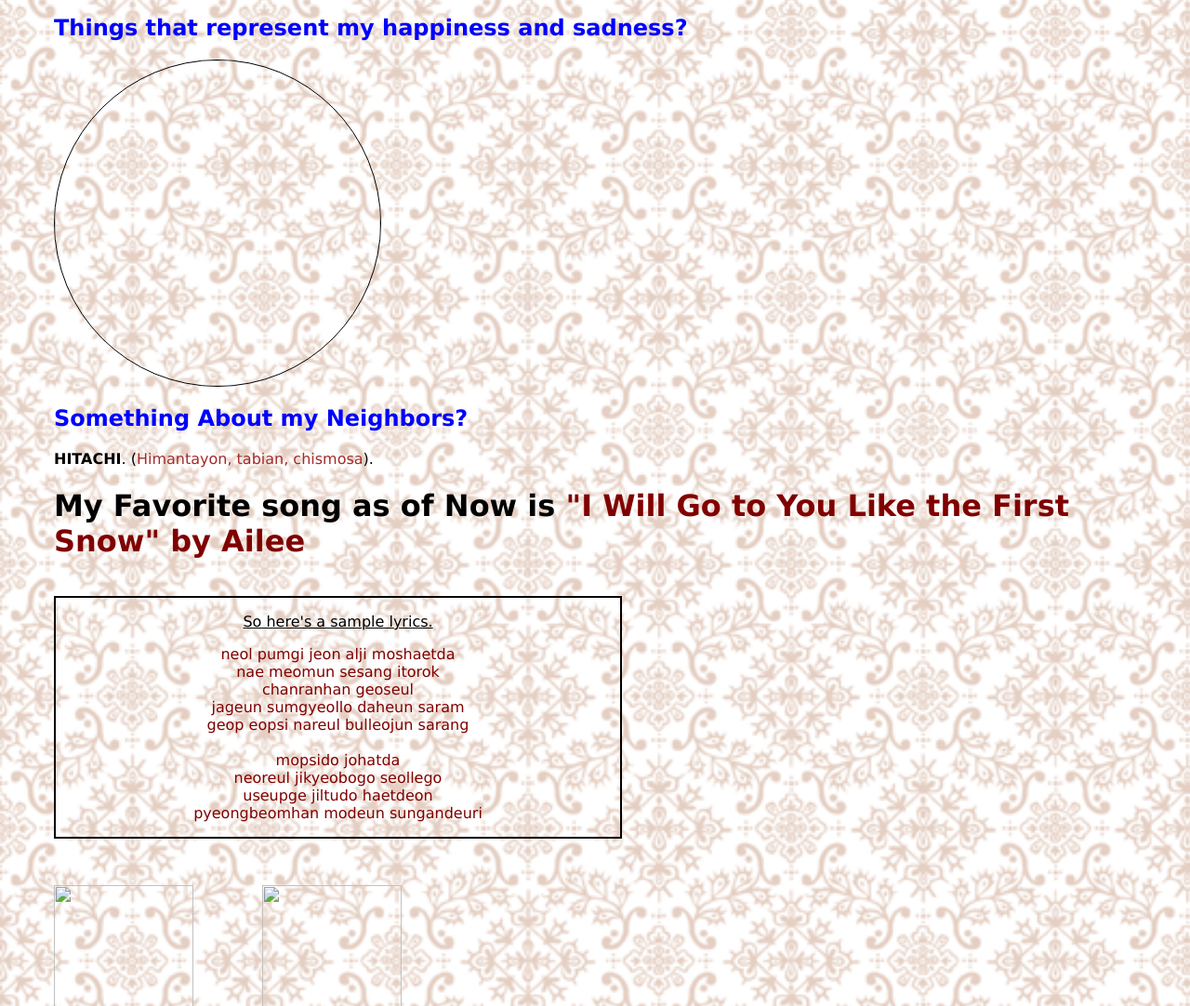
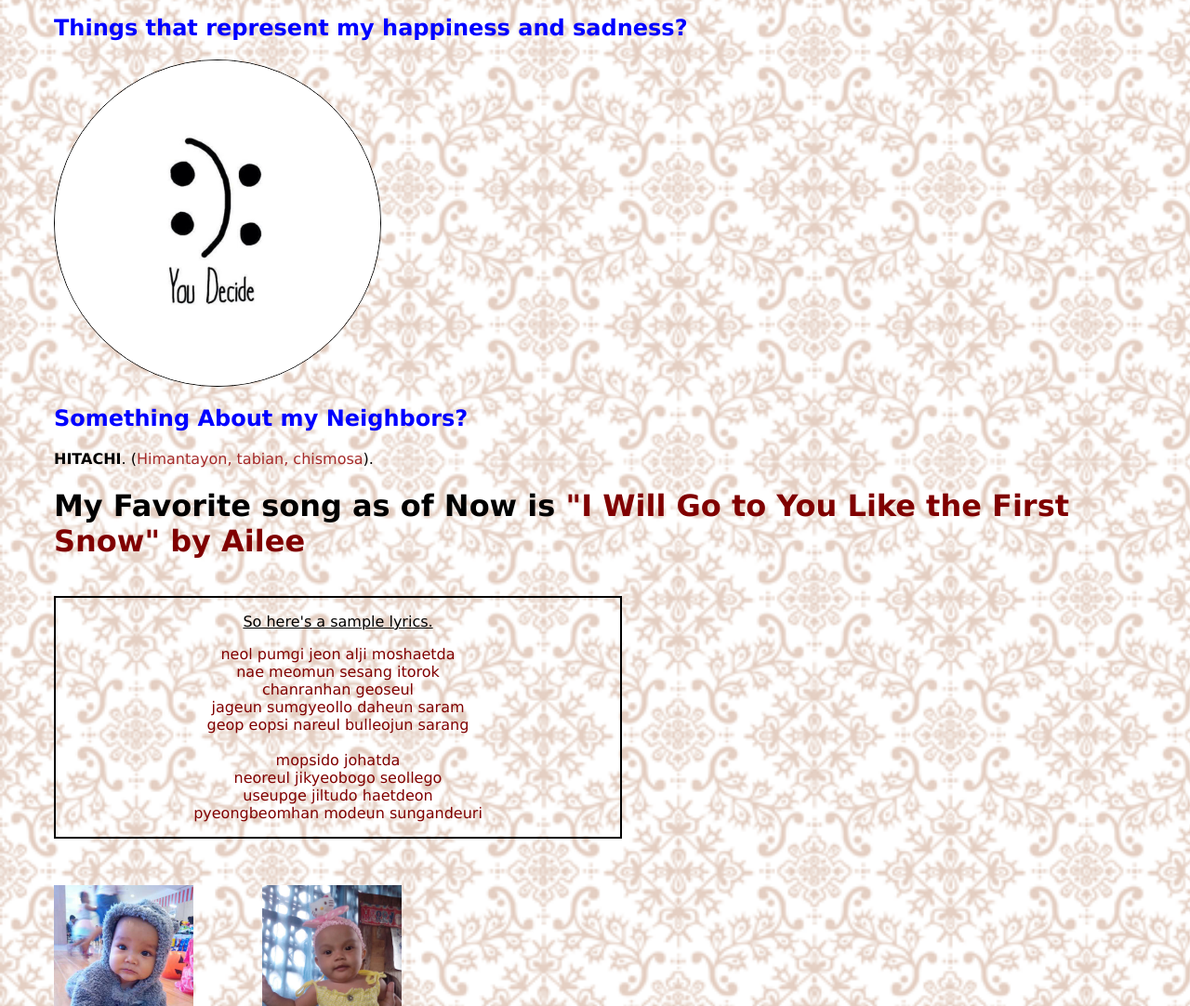
Before and after one commit to sitjarkarenclaire17/sitjarkarenclaire17.github.io, a plain HTML site: page index.html in a window 1280 px wide. Shown: the part 677-1759 px from the top of the page at 93% size. Drawn offline with Linux system fonts and the light colour scheme; files whose address does not match are found by name.

Commit message:
hahaha
ha

```diff
--- a/index.html
+++ b/index.html
@@ -45,7 +45,7 @@
 
 
 		<h2 class="second">Things that represent my happiness and sadness?</h2>
-		<img src="udec.jpg" style="width:350; height:350; border: 1px solid black; border-radius:50%;">
+		<img src="karen\udec.jpg" style="width:350; height:350; border: 1px solid black; border-radius:50%;">
 
 		 <h2 class="second">Something About my Neighbors?</h2>
 			<p> <span style="font-weight:bold">HITACHI</span>. (<span style="color:brown">Himantayon, tabian, chismosa</span>).</p>
@@ -68,8 +68,8 @@
 
 
 </div>
-<a href="https://web.facebook.com/mekashikuto.arikichizukashi"><img src="C:\Users\davegala09\Desktop\gj.jpg" style="width:150; height 150; display:inline-block; margin: 50px 20px 50px 50px"/></a>
-<a href="https://web.facebook.com/davegala09"><img src="C:\Users\davegala09\Desktop\dsd.jpg" style="width:150; height 150; display:inline-block; margin:50px 20px 50px 50px"/></a>
+<a href="https://web.facebook.com/mekashikuto.arikichizukashi"><img src="karen\gj.jpg" style="width:150; height 150; display:inline-block; margin: 50px 20px 50px 50px"/></a>
+<a href="https://web.facebook.com/davegala09"><img src="karen\dsd.jpg" style="width:150; height 150; display:inline-block; margin:50px 20px 50px 50px"/></a>
 	</body>
 
 </html>
```
Also changed, not shown: karen/divider2.png (added), karen/dsd.jpg (added), karen/gj.jpg (added), karen/images.png (added).
